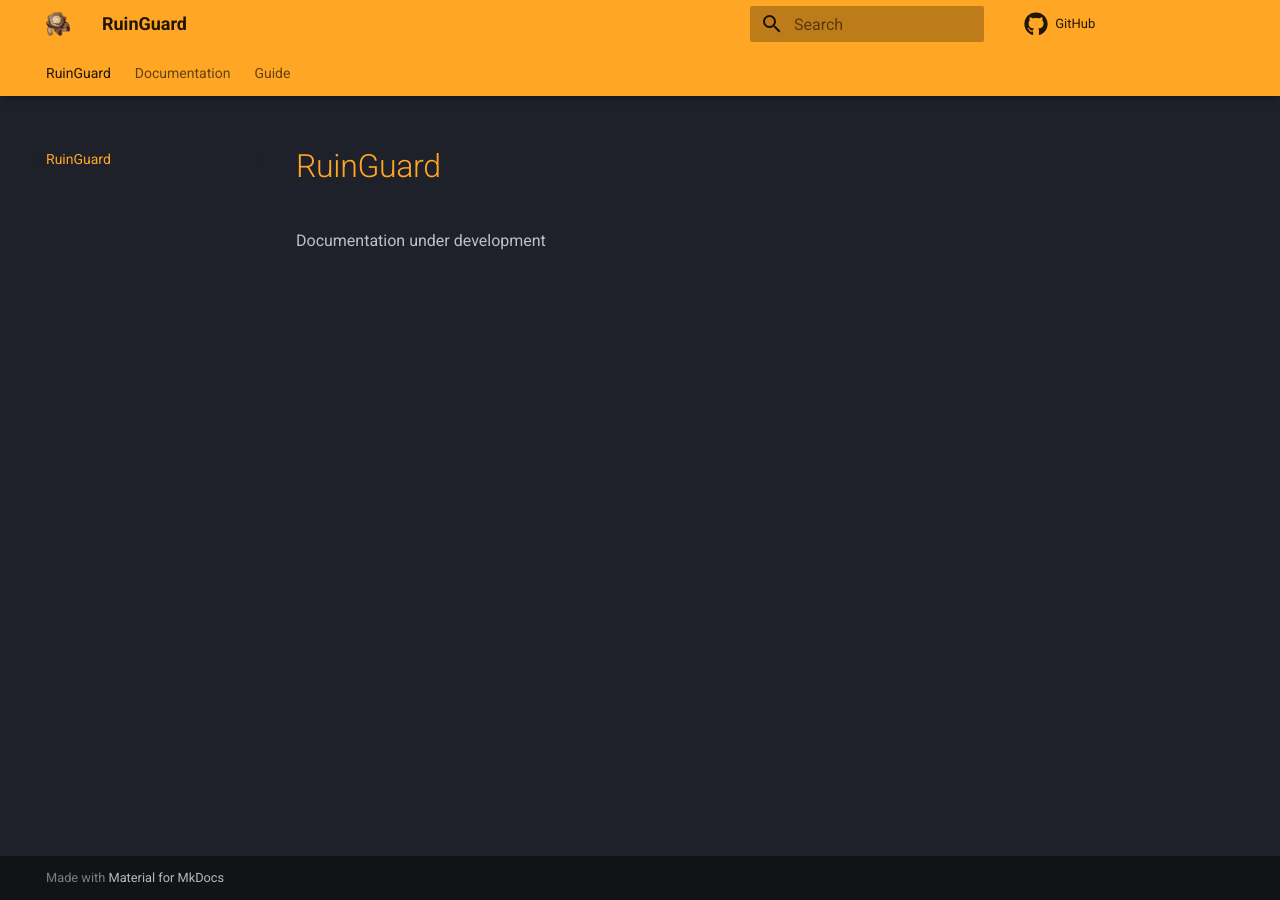
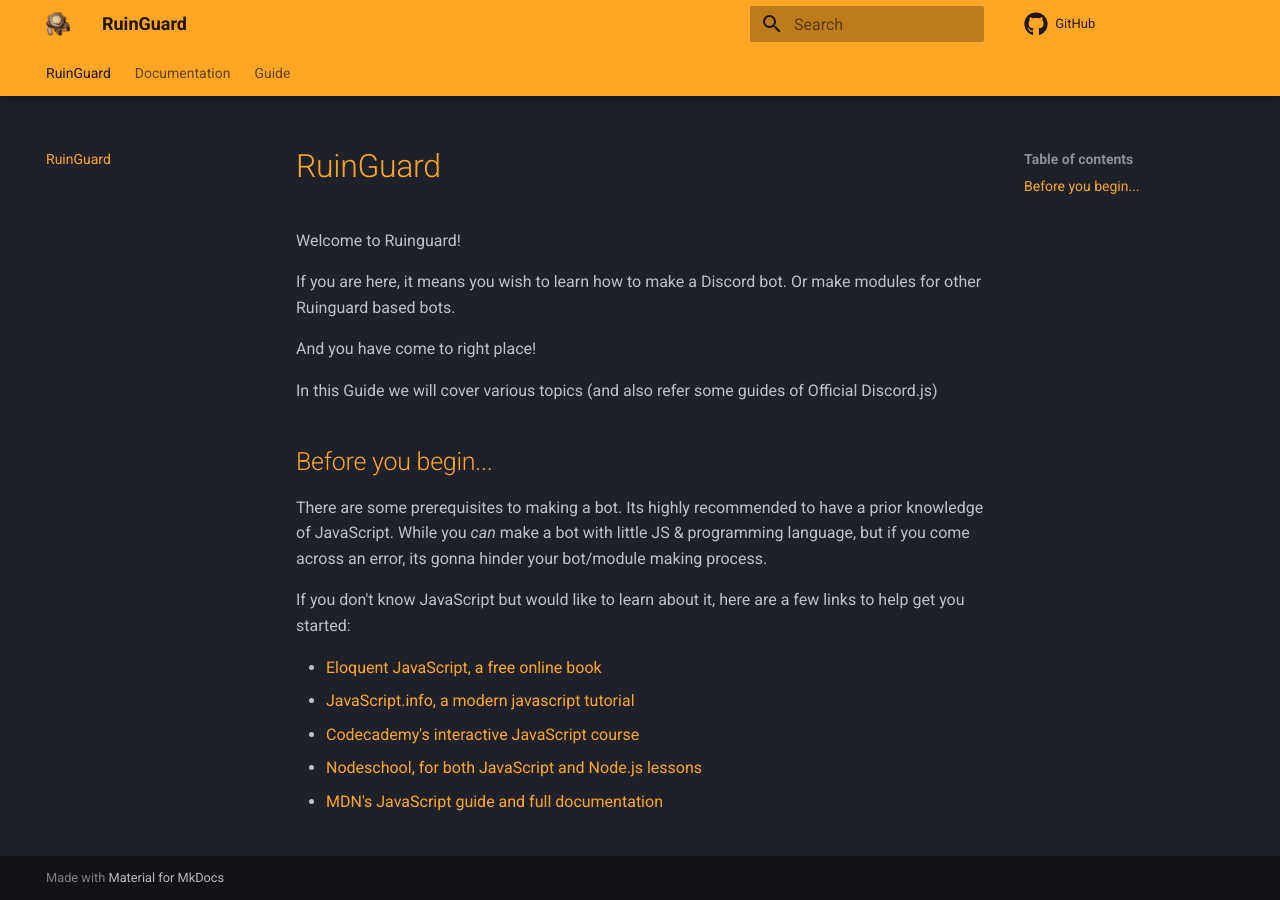
Before and after one commit to Khaenri-ah/ruinguard-docs, an MkDocs documentation site: the page built from docs/index.md, in a window 1280 px wide. Built offline with MkDocs 1.6.1 and Material for MkDocs 9.7.7, drawn with Linux system fonts in a browser that asks for light colours; comment, search, counter and statistics services are not loaded.

Commit message:
Added some intro

```diff
--- a/docs/index.md
+++ b/docs/index.md
@@ -1,3 +1,22 @@
 # RuinGuard
 
-Documentation under development
+Welcome to Ruinguard!
+
+If you are here, it means you wish to learn how to make a Discord bot.
+Or make modules for other Ruinguard based bots.
+
+And you have come to right place!
+
+In this Guide we will cover various topics (and also refer some guides of Official Discord.js)
+
+## Before you begin...
+
+There are some prerequisites to making a bot. Its highly recommended to have a prior knowledge of JavaScript. While you *can* make a bot with little JS & programming language, but if you come across an error, its gonna hinder your bot/module making process.
+
+If you don't know JavaScript but would like to learn about it, here are a few links to help get you started:
+
+* [Eloquent JavaScript, a free online book](http://eloquentjavascript.net/)
+* [JavaScript.info, a modern javascript tutorial](https://javascript.info/)
+* [Codecademy's interactive JavaScript course](https://www.codecademy.com/learn/learn-javascript)
+* [Nodeschool, for both JavaScript and Node.js lessons](https://nodeschool.io/)
+* [MDN's JavaScript guide and full documentation](https://developer.mozilla.org/en-US/docs/Web/JavaScript)
```
